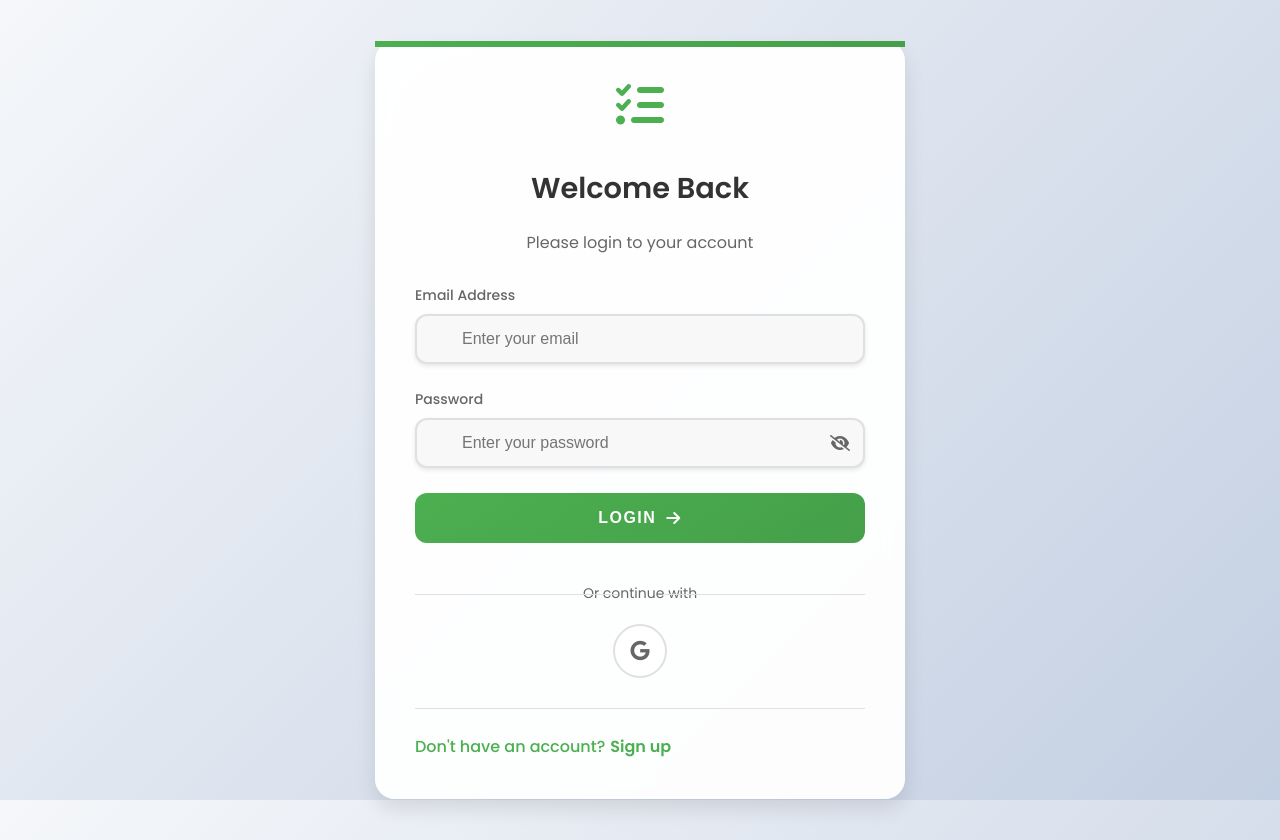
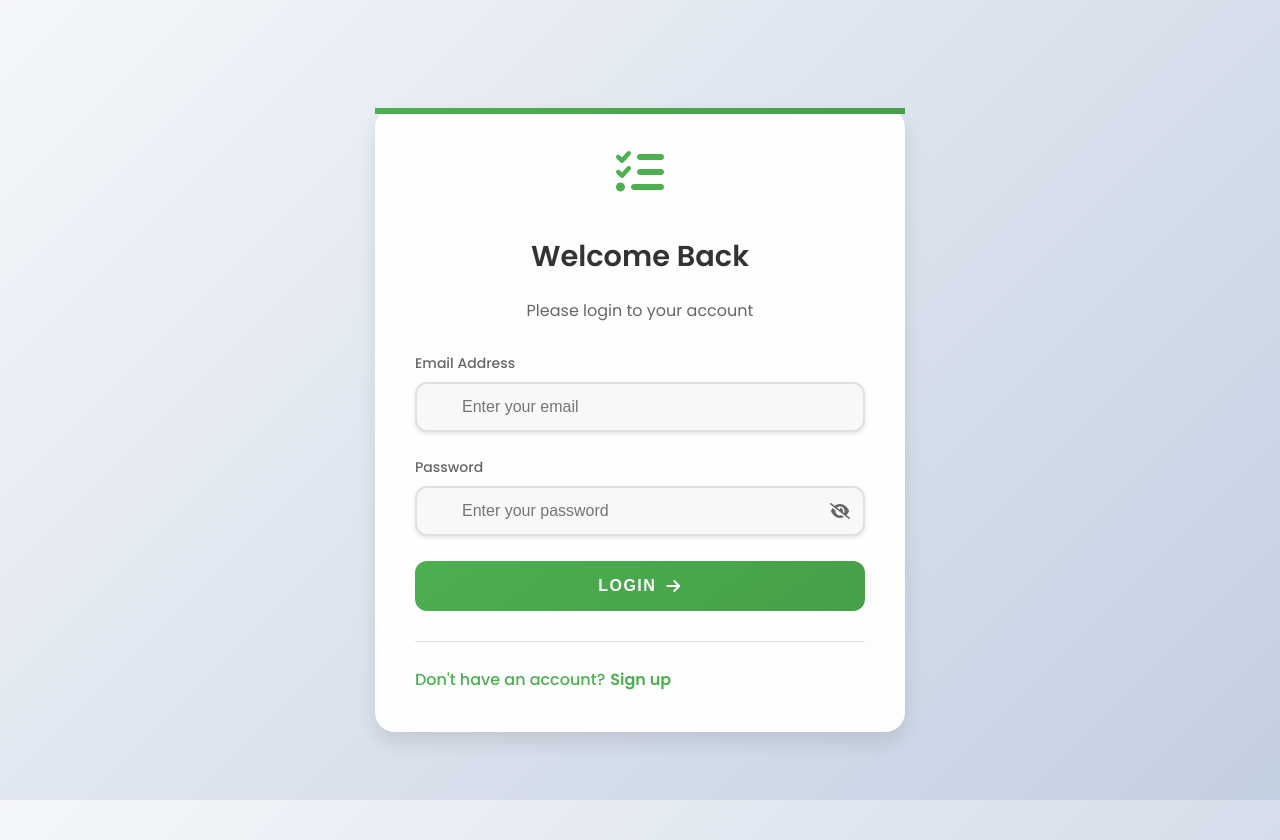
Before and after one commit to ajayv28/NLP-Voice-To-Do_List, a plain HTML site: page docs/login.html in a window 1280 px wide. Drawn offline with Linux system fonts and the light colour scheme.

Commit message:
social login disabled

```diff
--- a/docs/login.html
+++ b/docs/login.html
@@ -39,15 +39,6 @@
             </button>
         </form>
 
-        <div class="social-login">
-            <p>Or continue with</p>
-            <div class="social-buttons">
-                <div class="social-button" title="Login with Google">
-                    <i class="fab fa-google"></i>
-                </div>
-            </div>
-        </div>
-
         <div class="toggle-auth">
             <a href="" id="toggle-auth-link">
                 <span>Don't have an account?</span>
```
